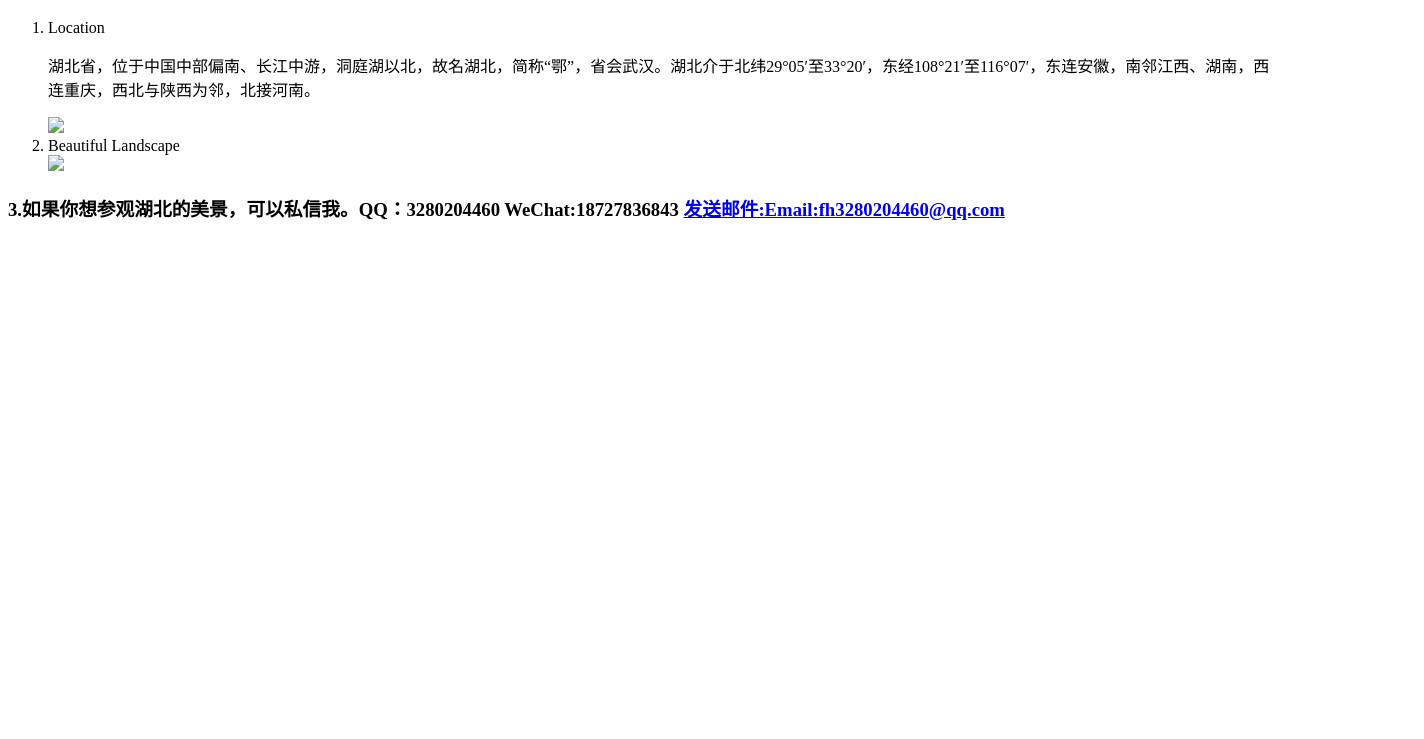
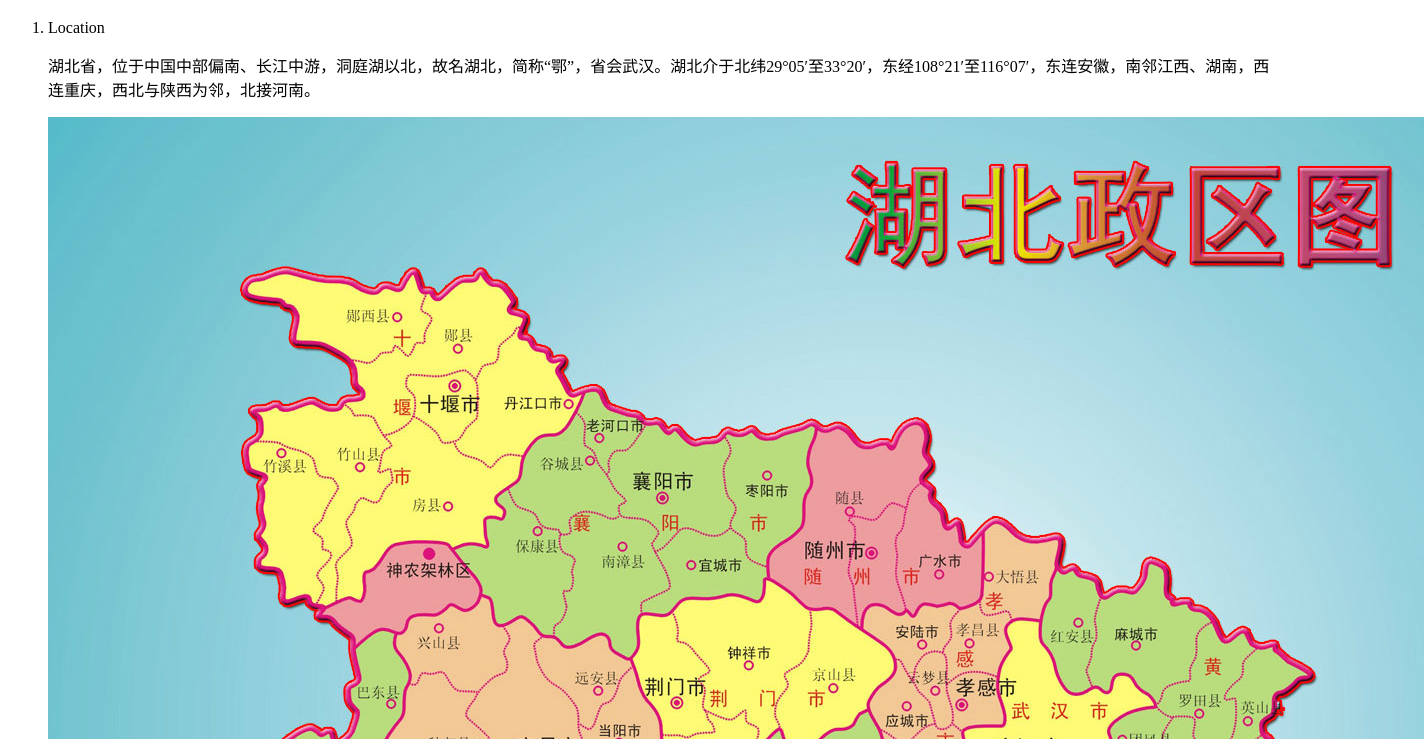
Before and after one commit to fuhanshuaige/fuhan.github.io, a plain HTML site: page index.html in a window 1280 px wide. Shown: the part 61-800 px from the top of the page, 1424 px wide, since content can reach past the window. Drawn offline with Linux system fonts and the light colour scheme.

Commit message:
Update index.html

```diff
--- a/index.html
+++ b/index.html
@@ -9,9 +9,9 @@
 				<ol type="1">
 					<li>Location</li>
 					<p>湖北省，位于中国中部偏南、长江中游，洞庭湖以北，故名湖北，简称“鄂”，省会武汉。湖北介于北纬29°05′至33°20′，东经108°21′至116°07′，东连安徽，南邻江西、湖南，西连重庆，西北与陕西为邻，北接河南。</p>
-					<img src="./R-C.jpg">
+					<img src="img/R-C.jpg">
 					<li>Beautiful Landscape</li>
-					<img src="./OIP-C (6).jpg">
+					<img src="img/OIP-C (6).jpg">
 				</ol>
 				<h3>3.如果你想参观湖北的美景，可以私信我。QQ：3280204460  WeChat:18727836843
 				<a href="https://github/fuhanshuaige">发送邮件:Email:fh3280204460@qq.com</a></h3>
```
